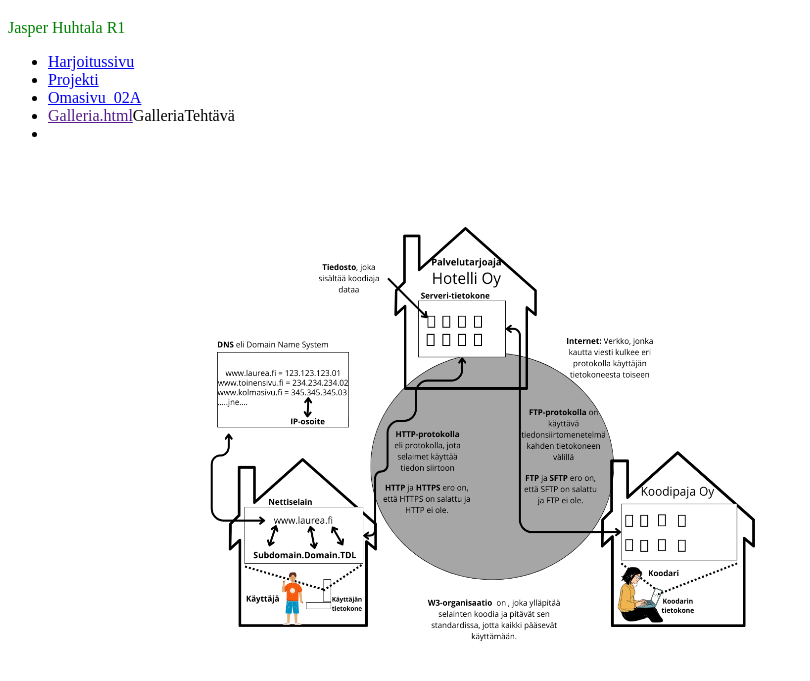
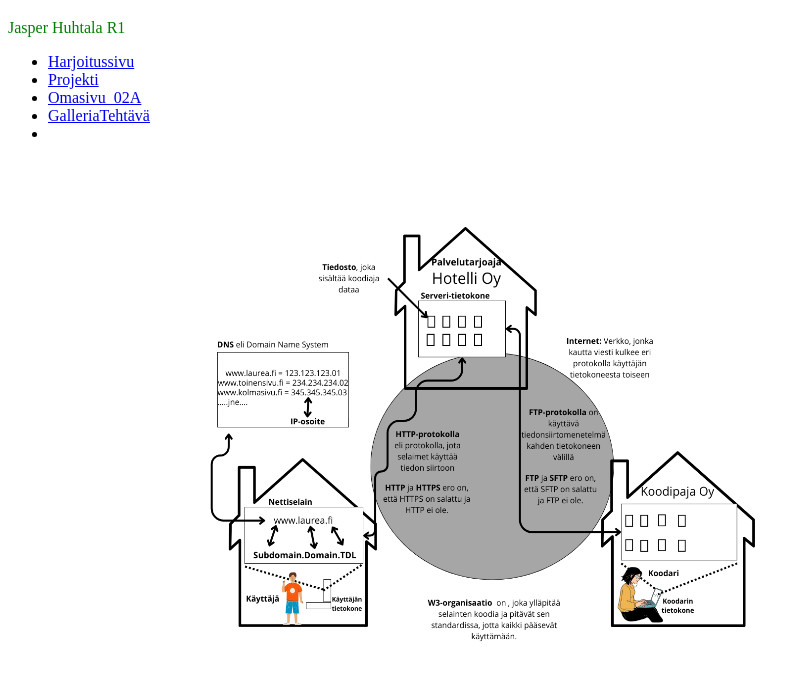
Before and after one commit to GoldenAkaza/GoldenAkaza.github.io, a plain HTML site: page index.html in a window 1280 px wide. Shown: the part 61-742 px from the top of the page, without its empty margins (0-810 px from the left). Drawn offline with Linux system fonts and the light colour scheme.

Commit message:
Pävitys

```diff
--- a/index.html
+++ b/index.html
@@ -11,7 +11,7 @@
     <ul> <li><a href="Harjoitussivu.html">Harjoitussivu</a></li>
         <li><a href="(Lisää tänne linkki myöhemmin)">Projekti</a></li>
 		<li><a href="Omasivu_02A"> Omasivu_02A</a></li>
-		<li><a href="">Galleria.html</a>GalleriaTehtävä<li>
+		<li><a href="Galleria.html">GalleriaTehtävä</a><li>
     </ul>
 	<img src="Kuinka_internet_toimii.png" width="950" height="550" >
 </body>
```
